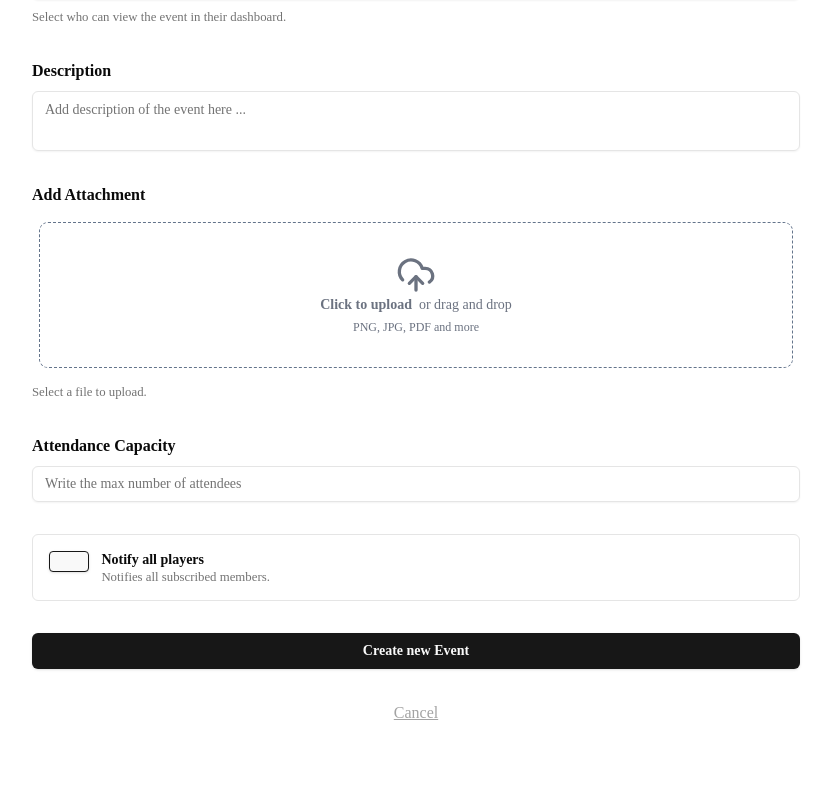
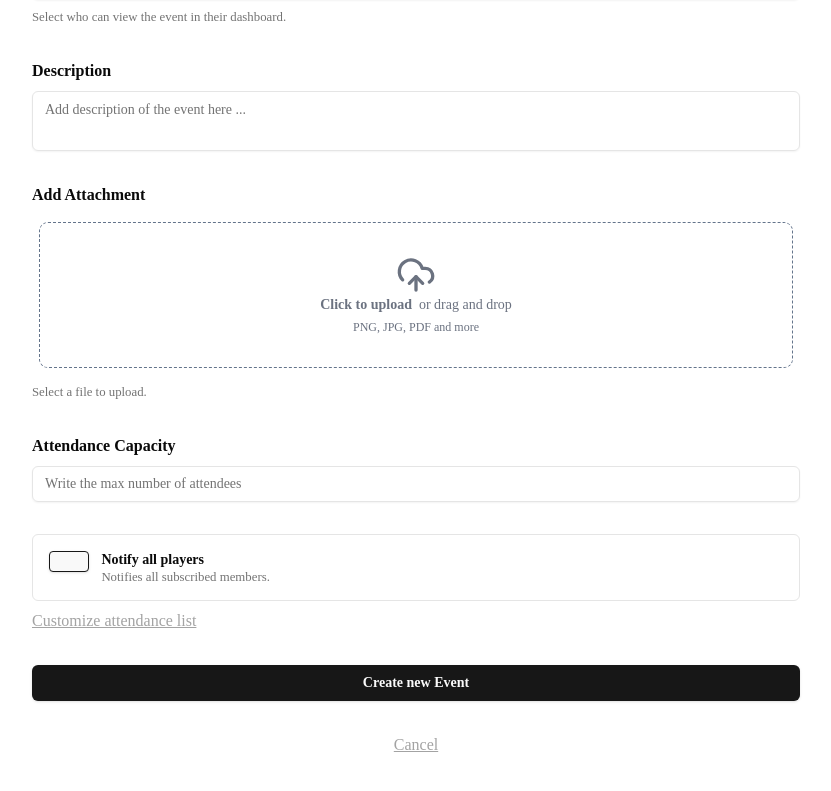
Before and after one commit to Sisahga/Sportganise, a React (Vite) app in the folder frontend/: page /pages/CreateTrainingSessionPage in a window 1280 px wide. Shown: the part 1164-1955 px from the top of the page, without its empty margins (224-1055 px from the left). Built offline with nearby package versions, Linux system fonts and the light colour scheme.

Commit message:
feat(303): customize attendance empty link added

```diff
--- a/frontend/src/components/CreateTrainingSessionForm/CreateTrainingSessionForm.tsx
+++ b/frontend/src/components/CreateTrainingSessionForm/CreateTrainingSessionForm.tsx
@@ -130,7 +130,8 @@ export default function CreateTrainingSessionForm() {
       //default values that will considered for each state when page is loaded and also what is rendered when the page loads
       start_day: new Date(),
       end_date: new Date(),
-      //title: "",
+      //title: "", //controlled/uncontrolled component error
+      //capacity: 0,
     },
   });
 
@@ -639,6 +640,7 @@ export default function CreateTrainingSessionForm() {
         />
 
         {/** Notify All Players */}
+        <div>
           <FormField
             control={form.control}
             name="notify"
@@ -662,6 +664,12 @@ export default function CreateTrainingSessionForm() {
               </FormItem>
             )}
           />
+          <div className="mt-2">
+            <a href="../" className=" underline text-neutral-400">
+              Customize attendance list
+            </a>
+          </div>
+        </div>
 
         {/** Submit Button */}
         <Button type="submit" className="w-full font-semibold">
```
Lines whose indentation alone changed are shown as unchanged.
